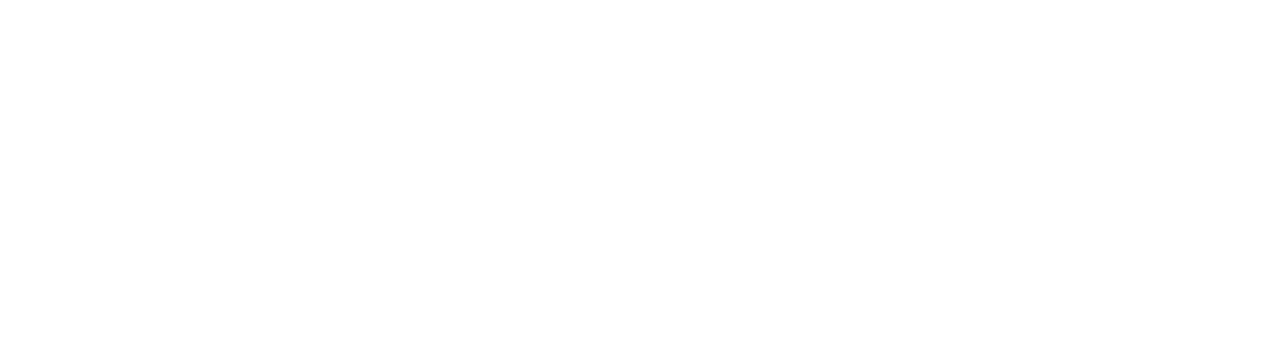
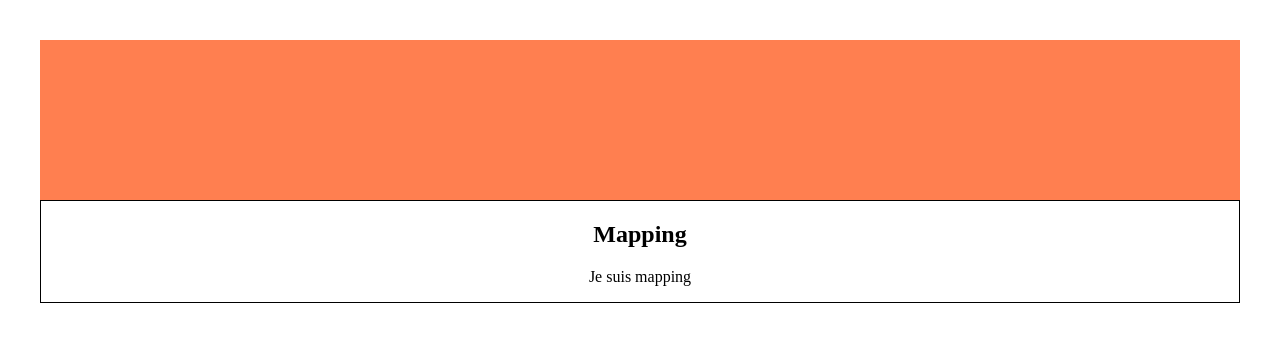
Before and after one commit to twde49/feedback-front, a React (Vite) app: page /enzo/1 in a window 1280 px wide. Before the commit this address had no page. Shown: the top 342 px of the page. Built offline with nearby package versions, Linux system fonts and the light colour scheme.

Commit message:
display ateliers list with transition

```diff
--- a/src/App.jsx
+++ b/src/App.jsx
@@ -1,6 +1,7 @@
 import { Routes, Route } from 'react-router-dom';
 import Home from './pages/Home.jsx';
 import Enzo from './pages/Enzo.jsx';
+import Workshop from './pages/Workshop.jsx';
 
 
 const App = () => {
@@ -9,6 +10,7 @@
       <Routes>
         <Route path="/" element={<Home />} />
           <Route path="/enzo" element={<Enzo />} />
+          <Route path="/enzo/:id" element={<Workshop />} />
       </Routes>
     </div>
   );
--- a/src/assets/css/enzo.css
+++ b/src/assets/css/enzo.css
@@ -4,7 +4,6 @@
     height: 100vh;
     justify-content: center;
     align-items: center;
-
 }
 .workshop-list {
     flex-flow: row wrap;
@@ -19,17 +18,18 @@
     display: flex;
     align-items: center;
     justify-content: center;
-    transition: width 2s, height 4s, transform 2s;
+    transition: width 2s, height 4s, transform 0.5s;
     background: linear-gradient(45deg, #ff7f50, #1e90ff); /* Dégradé à 45 degrés */
 }
 .workshop-item:hover {
-    border: 1px solid red;
     transform: scale(1.2);
     transition-delay: 0s;
 }
+
 .workshop-link{
     border: none;
     background: none;
     font-size: 20px;
     color: white;
+    font-weight: bold;
 }
--- /dev/null
+++ b/src/assets/css/workshop.css
@@ -0,0 +1,21 @@
+.banner{
+    height: 20vh;
+    width: 100%;
+    background-color: coral;
+}
+.zoom-container {
+    display: flex;
+    flex-direction: column;
+    border: 1px solid black;
+    justify-content: center;
+    align-items: center;
+}
+.zoom-details {
+
+}
+.zoom-title {
+
+}
+.zoom-content {
+
+}
--- a/src/pages/Enzo.jsx
+++ b/src/pages/Enzo.jsx
@@ -1,10 +1,11 @@
 
 //import '../App.css'
 import  '../assets/css/enzo.css'
+import {Link} from "react-router-dom";
 
 function App() {
     const workshops = [
-        { title: 'Mapping',  id: 1 },
+        { title: 'Mapping',content: 'Je suis mapping',  id: 1 },
         { title: 'Sceno',  id: 2 },
         { title: 'Dome',  id: 3 },
         { title: 'Reflet parallèle',  id: 4 },
@@ -17,20 +18,18 @@
     ];
 
 
+
     function ShoppingList() {
         const listItems = workshops.map(workshop =>
                 <div key={workshop.id}
                      className="workshop-item"
                 >
-                    <button
+                    <Link to={`/enzo/${workshop.id}`}
                         className="workshop-link"
                         key={workshop.id}
-                        style={{
-                            fontWeight: 'bold',
-                        }}
                     >
                         {workshop.title}
-                    </button>
+                    </Link>
                 </div>
         );
 
--- /dev/null
+++ b/src/pages/Workshop.jsx
@@ -0,0 +1,49 @@
+
+//import '../App.css'
+import  '../assets/css/workshop.css'
+import { useParams } from 'react-router-dom';
+
+function App() {
+
+    function ZoomInWorkshop() {
+
+        const { id } = useParams();
+
+        const workshops = [
+            { title: 'Mapping', content: 'Je suis mapping', id: 1 },
+            { title: 'Sceno', content: 'Je suis Sceno', id: 2 },
+            { title: 'Dome', content: 'Je suis Dome', id: 3 },
+            { title: 'Reflet parallèle', content: 'Je suis Reflet parallèle',  id: 4 },
+            { title: 'AR Game', content: 'Je suis AR Game',  id: 5 },
+            { title: 'Réalité virtuelle', content: 'Je suis VR',  id: 6 },
+            { title: 'Vidéo inside', content: 'Je suis Vidéo inside',  id: 7 },
+            { title: 'Live stream', content: 'Je suis Live stream',  id: 8 },
+            { title: 'Design interaction', content: 'Je suis Design interaction',  id: 9 },
+            { title: 'Dev app', content: 'Je suis Dev app',  id: 10 },
+        ];
+
+
+        const workshop = workshops.find((workshop) => workshop.id === parseInt(id));
+
+        return (
+            <div className="zoom-details">
+                <h2 className="zoom-title">
+                    {workshop.title}
+                </h2>
+                <p className="zoom-content">
+                    {workshop.content}
+                </p>
+            </div>
+        );
+    }
+    return (
+        <>
+            <div className="banner"></div>
+            <div className="zoom-container">
+                <ZoomInWorkshop />
+            </div>
+        </>
+        )
+    }
+
+export default App
```
